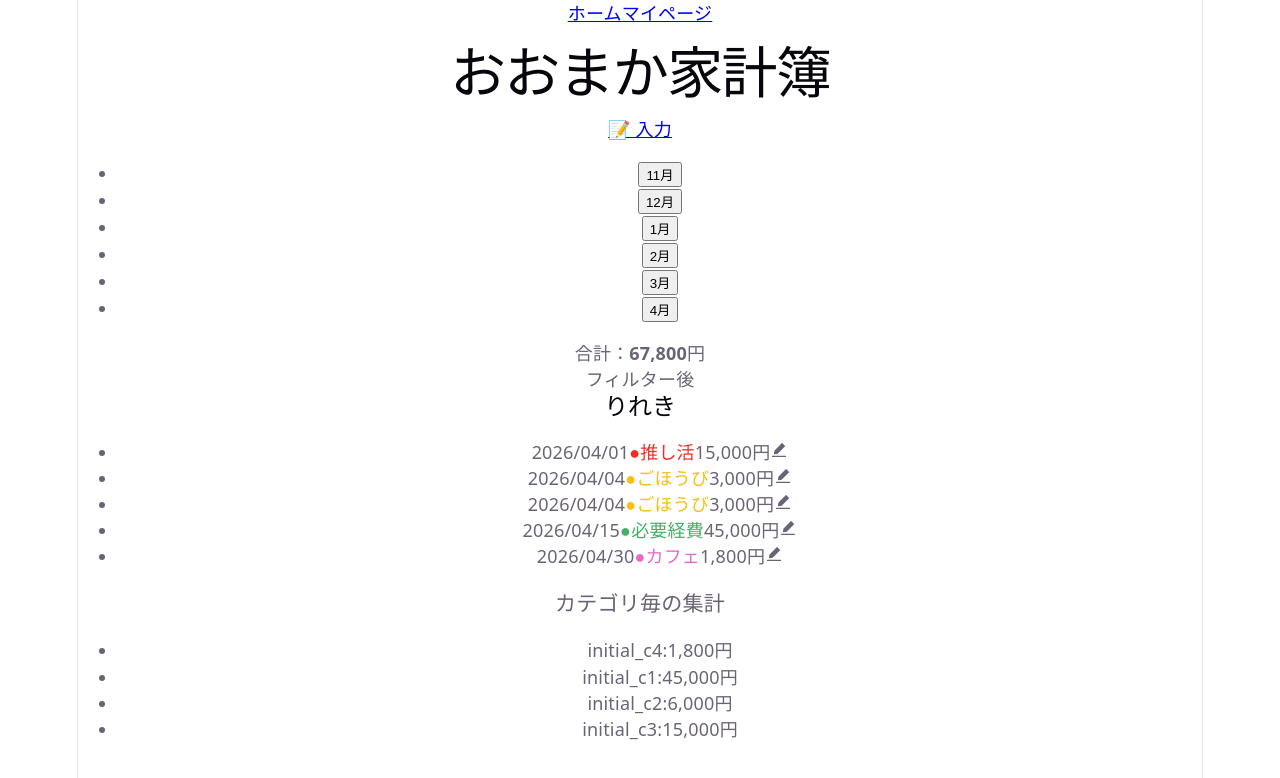
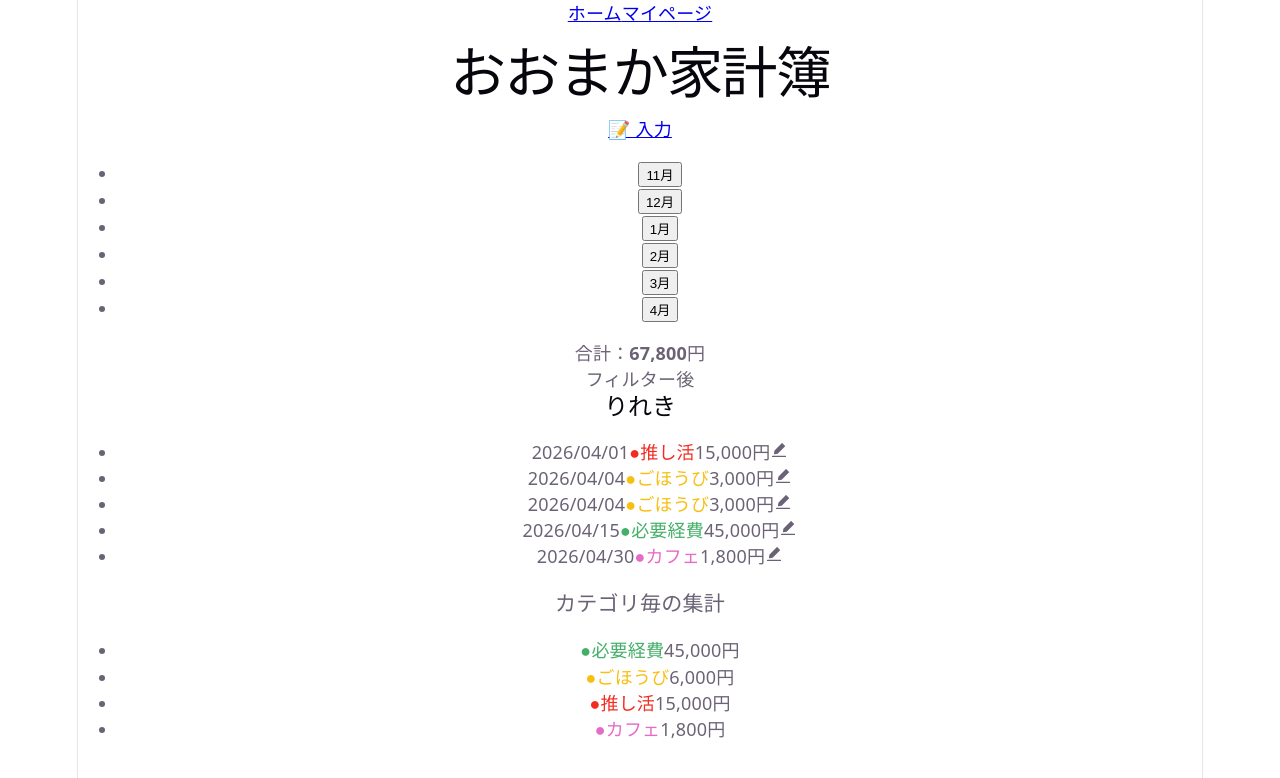
Before and after one commit to hayami-dev/omakakakeibo-front, a React (Vite) app: page / in a window 1280 px wide. Shown: the top 778 px of the page. Built offline with nearby package versions, Linux system fonts and the light colour scheme.

Commit message:
CategorySummaryをカテゴリ名、色が出るよう修正

```diff
--- a/src/components/CategorySummary.jsx
+++ b/src/components/CategorySummary.jsx
@@ -1,4 +1,15 @@
+import { useAtom } from "jotai";
+import {
+  activeCategoriesAtom,
+  archivedCategoriesAtom,
+  resolveCategoryById,
+} from "../service/categoryService";
+
 export default function CategorySummary({ history }) {
+  const [activeCategories] = useAtom(activeCategoriesAtom);
+  const [archivedCategories] = useAtom(archivedCategoriesAtom);
+
+  // カテゴリid毎の金額の合計値を計算
   const categoryTotals = history.reduce(
     (acc, cur) => {
       const { categoryId, amount } = cur;
@@ -9,15 +20,41 @@ export default function CategorySummary({ history }) {
     {}, // 👈初期値
   );
 
+  // 合計値にカテゴリ名、色情報を付与
+  const summaryList = Object.entries(categoryTotals).map(
+    ([categoryId, sum]) => {
+      const category = resolveCategoryById(
+        categoryId,
+        activeCategories,
+        archivedCategories,
+      );
+      return {
+        id: categoryId,
+        sum: sum,
+        name: category?.name || "不明",
+        color: category?.style?.code || "gray",
+        colorIndex: category?.colorIndex ?? 999, // ソート用の重み
+      };
+    },
+  );
+
+  // 色順にソートする
+  const sortedCategory = summaryList.sort(
+    (a, b) => a.colorIndex - b.colorIndex,
+  );
+
   return (
     <>
       <h3>カテゴリ毎の集計</h3>
       <ul>
-        {Object.entries(categoryTotals).map(([cat, sum]) => (
-          <li key={cat}>
-            {cat}:{sum.toLocaleString()}円
-          </li>
-        ))}
+        {sortedCategory.map((item) => {
+          return (
+            <li key={item.id}>
+              <span style={{ color: item.color }}>●{item.name}</span>
+              {item.sum.toLocaleString()}円
+            </li>
+          );
+        })}
       </ul>
     </>
   );
```
